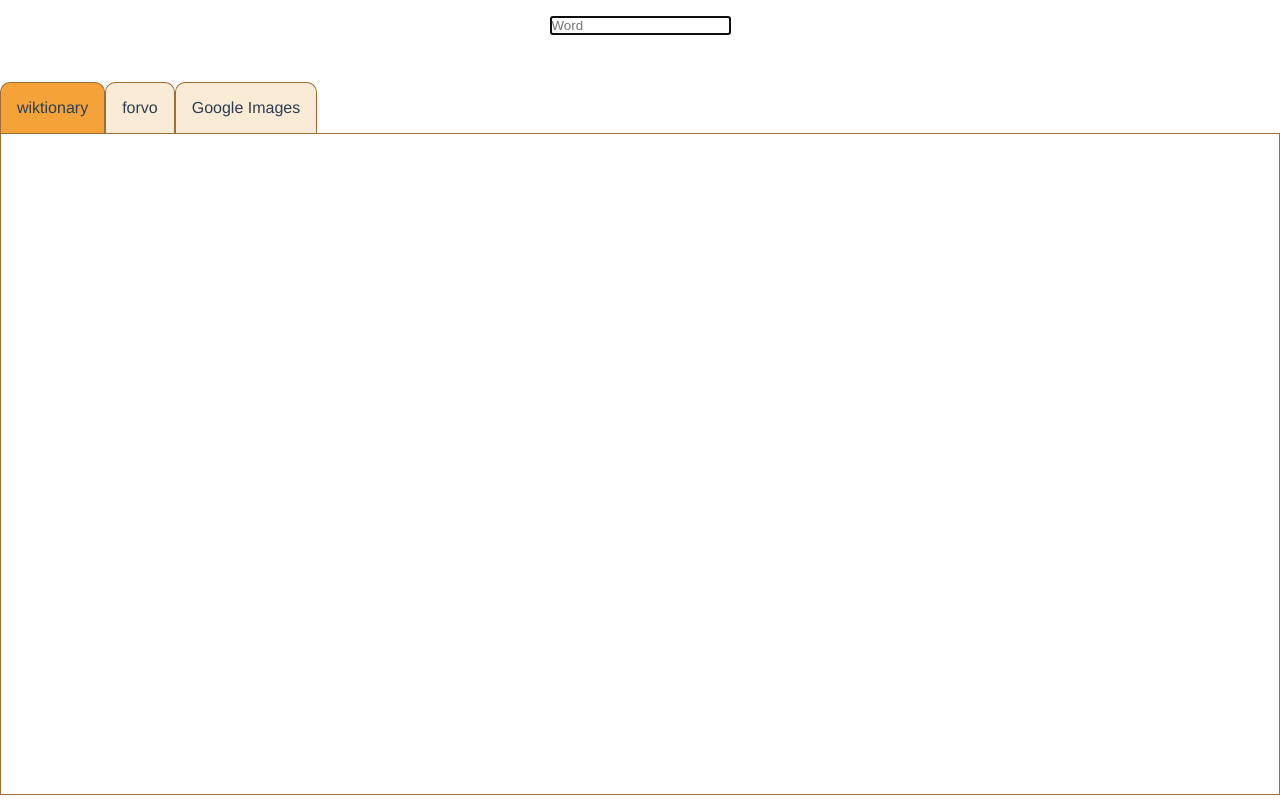
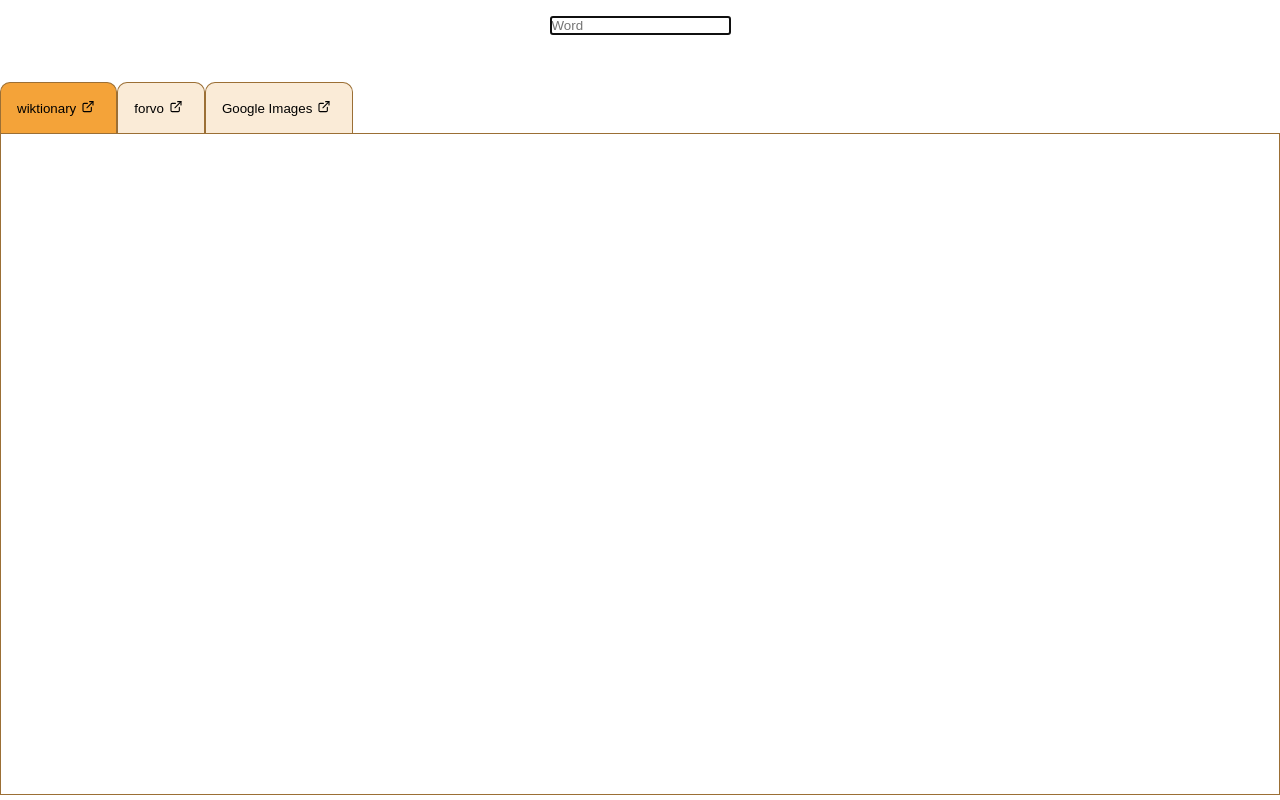
Before and after one commit to chiptus/multi-search, a Vue app: page / in a window 1280 px wide. Built offline with nearby package versions, Linux system fonts and the light colour scheme.

Commit message:
add external button

```diff
--- a/package.json
+++ b/package.json
@@ -9,6 +9,7 @@
     "deploy": "npm run build; push-dir --dir=dist --branch=gh-pages --cleanup"
   },
   "dependencies": {
+    "feather-icons": "^4.7.3",
     "vue": "^2.5.17",
     "vue-frame": "^1.0.7",
     "vue-friendly-iframe": "^0.9.0"
--- a/src/App.vue
+++ b/src/App.vue
@@ -7,10 +7,11 @@
       <ul class="search-results--nav">
         <li v-for="result in results"
           v-bind:key="result.name"
+          class="nav-button"
           v-on:click="setCurrentResult(result)"
-          class="nav-button"
           :class="result === currentResult ? 'active' : ''">
-          {{result.name}}
+          <button >{{result.name}}</button>
+          <button v-on:click="open(result)"><i data-feather="external-link"/></button>
         </li>
       </ul>
       <div class="browser">
@@ -27,6 +28,7 @@
 <script>
 import { googleImages, forvo, wiktionary } from './lib/urls';
 import VueFriendlyIframe from './components/vue-iframe';
+import feather from 'feather-icons';
 
 export default {
   name: 'app',
@@ -38,9 +40,18 @@ export default {
     results: [wiktionary, forvo, googleImages],
     currentResult: wiktionary,
   }),
+  mounted() {
+    feather.replace();
+  },
   methods: {
     setCurrentResult(r) {
       this.currentResult = r;
+    },
+    open(r) {
+      if (!this.keyword) {
+        return;
+      }
+      window.open(r.query(this.keyword));
     },
   },
 };
@@ -126,4 +137,8 @@ body {
   border: solid 1px var(--browser-border-color);
   height: calc(100% - 2.5em);
 }
+
+button svg {
+  height: 1em;
+}
 </style>
```
Also changed, not shown: 1 other file (tests, documents, lock files or other folders).
